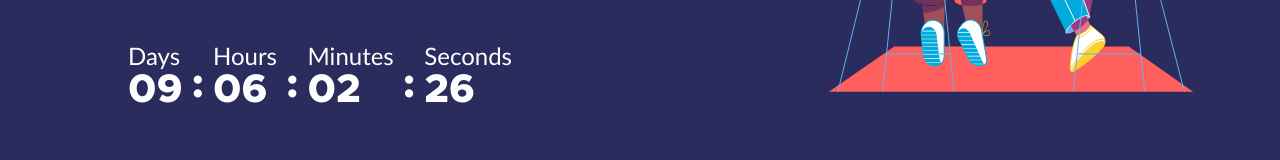
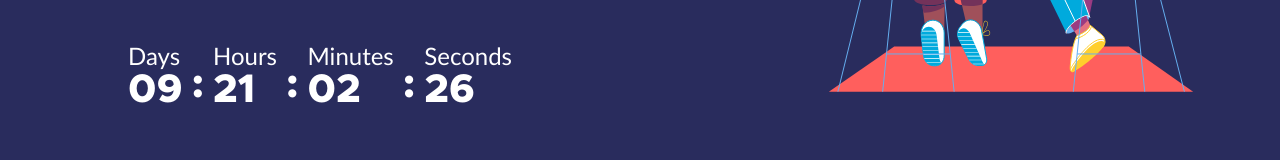
Before and after one commit to cerebro-iiitv/hackiiitv2021, a React (Create React App) app: page / in a window 1280 px wide. Shown: the part 489-649 px from the top of the page. Built offline with nearby package versions, Linux system fonts and the light colour scheme; a web font is replaced by a local one.

Commit message:
Disable timer after hackathon starts

```diff
--- a/src/Components/Hero/Timer/Timer.jsx
+++ b/src/Components/Hero/Timer/Timer.jsx
@@ -6,10 +6,11 @@ const Timer = () => {
   const [hours, setHours] = useState("00");
   const [minutes, setMinutes] = useState("00");
   const [seconds, setSeconds] = useState("00");
+  const [timerEnabled, setTimerEnabled] = useState(true);
 
   useEffect(() => {
     //TODO: Set the countdown date here
-    const countdownDate = new Date("Dec 10, 2021 00:00:00").getTime();
+    const countdownDate = new Date("Dec 10, 2021 15:00:00").getTime();
 
     const interval = setInterval(() => {
       const currentTime = new Date().getTime();
@@ -31,12 +32,13 @@ const Timer = () => {
         setHours("00");
         setMinutes("00");
         setSeconds("00");
+        setTimerEnabled(false);
       }
     }, 1000);
   }, []);
 
   return (
-    <div className="timer-container">
+    <div className="timer-container" style={{display : `${timerEnabled ? '' : 'none'}`}}>
       <div className="timer-item">
         <div className="timer-title">Days</div>
         <div className="timer-subtitle">{days}</div>
```
